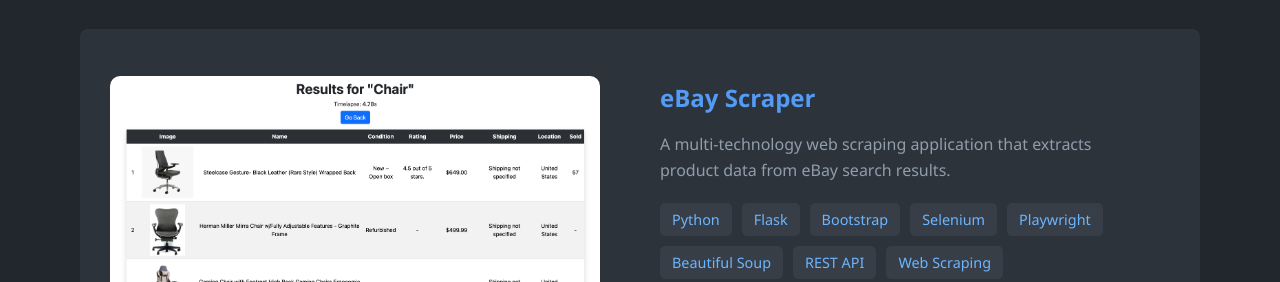
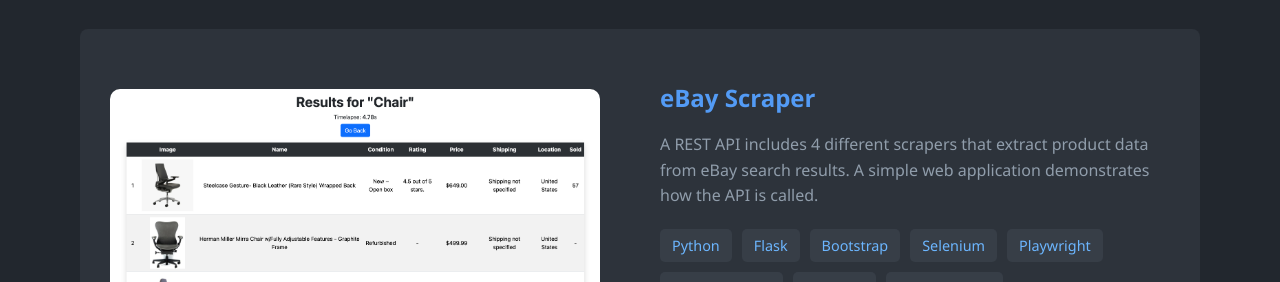
Before and after one commit to applejuice8/portfolio, a plain HTML site: page index.html in a window 1280 px wide. Shown: the part 3601-3883 px from the top of the page. Drawn offline with nearby package versions, Linux system fonts and the light colour scheme.

Commit message:
Update index.html

```diff
--- a/index.html
+++ b/index.html
@@ -350,7 +350,7 @@
                     </div>
                     <div class="project-content">
                         <h3 class="project-title">eBay Scraper</h3>
-                        <p class="project-description">A multi-technology web scraping application that extracts product data from eBay search results.</p>
+                        <p class="project-description">A REST API includes 4 different scrapers that extract product data from eBay search results. A simple web application demonstrates how the API is called.</p>
                         <div class="project-tags">
                             <span class="tag">Python</span>
                             <span class="tag">Flask</span>
```
